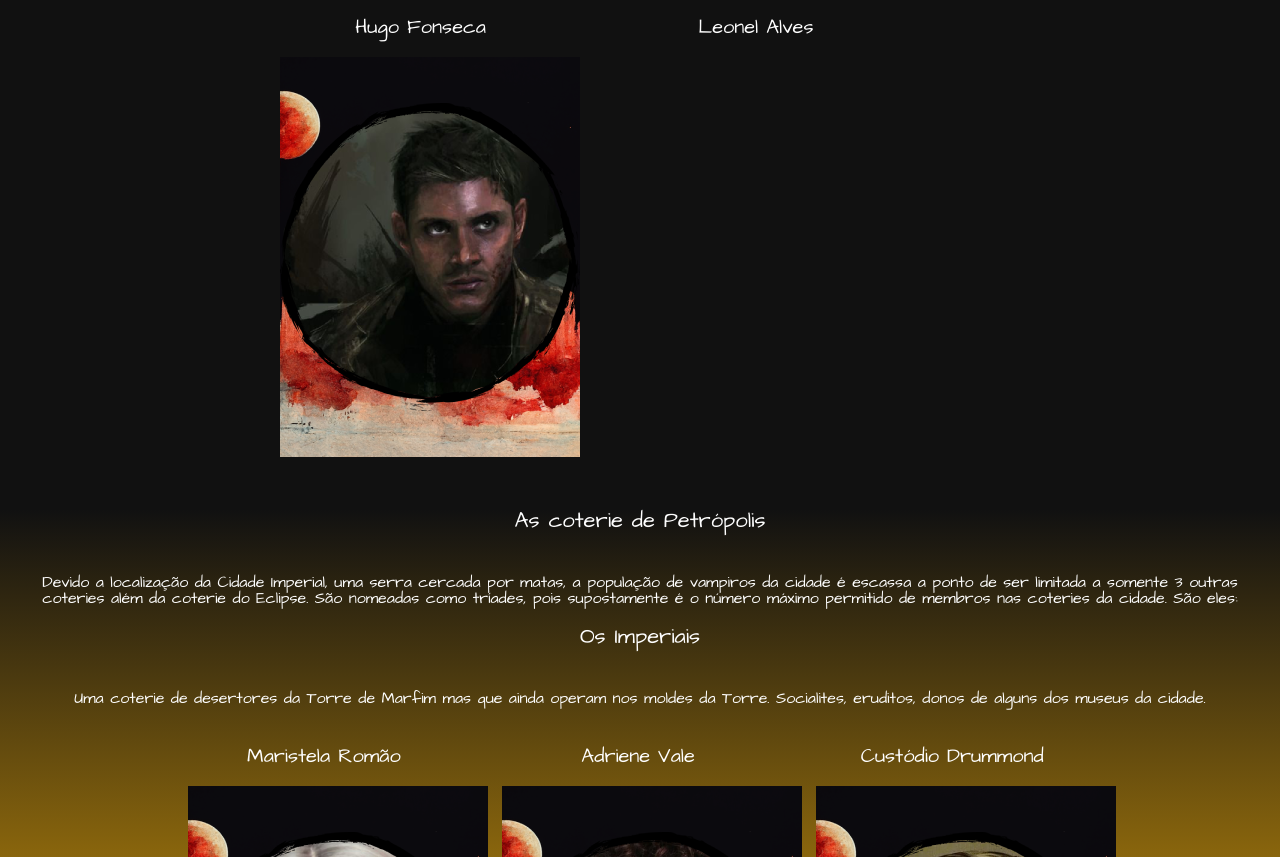
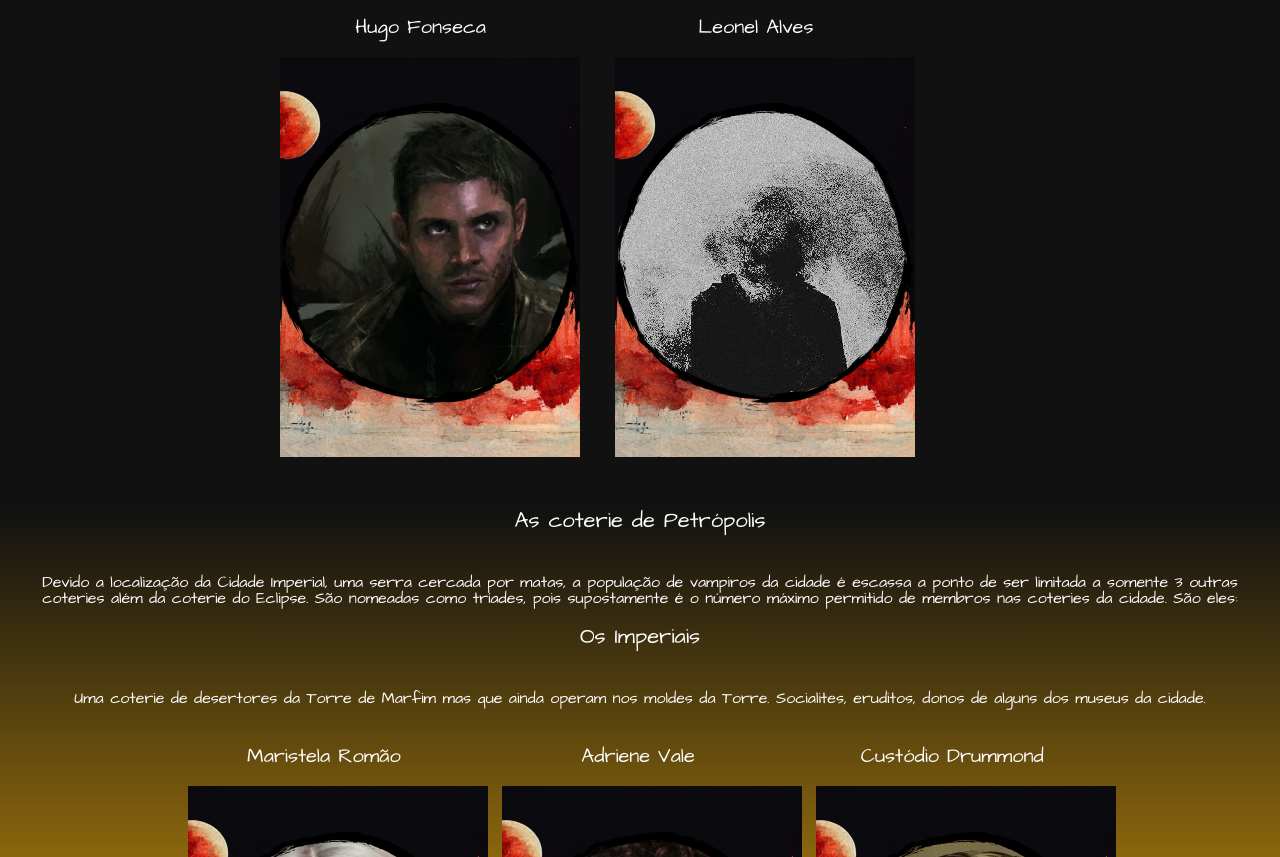
Before and after one commit to guerreiro-denis/por_tras_das_sombras, a plain HTML site: page index.html in a window 1280 px wide. Shown: the part 1610-2467 px from the top of the page. Drawn offline with Linux system fonts and the light colour scheme.

Commit message:
Update index.html

```diff
--- a/index.html
+++ b/index.html
@@ -46,6 +46,7 @@
 						</li>
 						<li class="portrait">
 							<h3>Leonel Alves</h3>
+							<img id="leonel" src="img/portrait_leonel.png" class="centraliza-imagem">
 
 						</li>
 					</ul>
```
